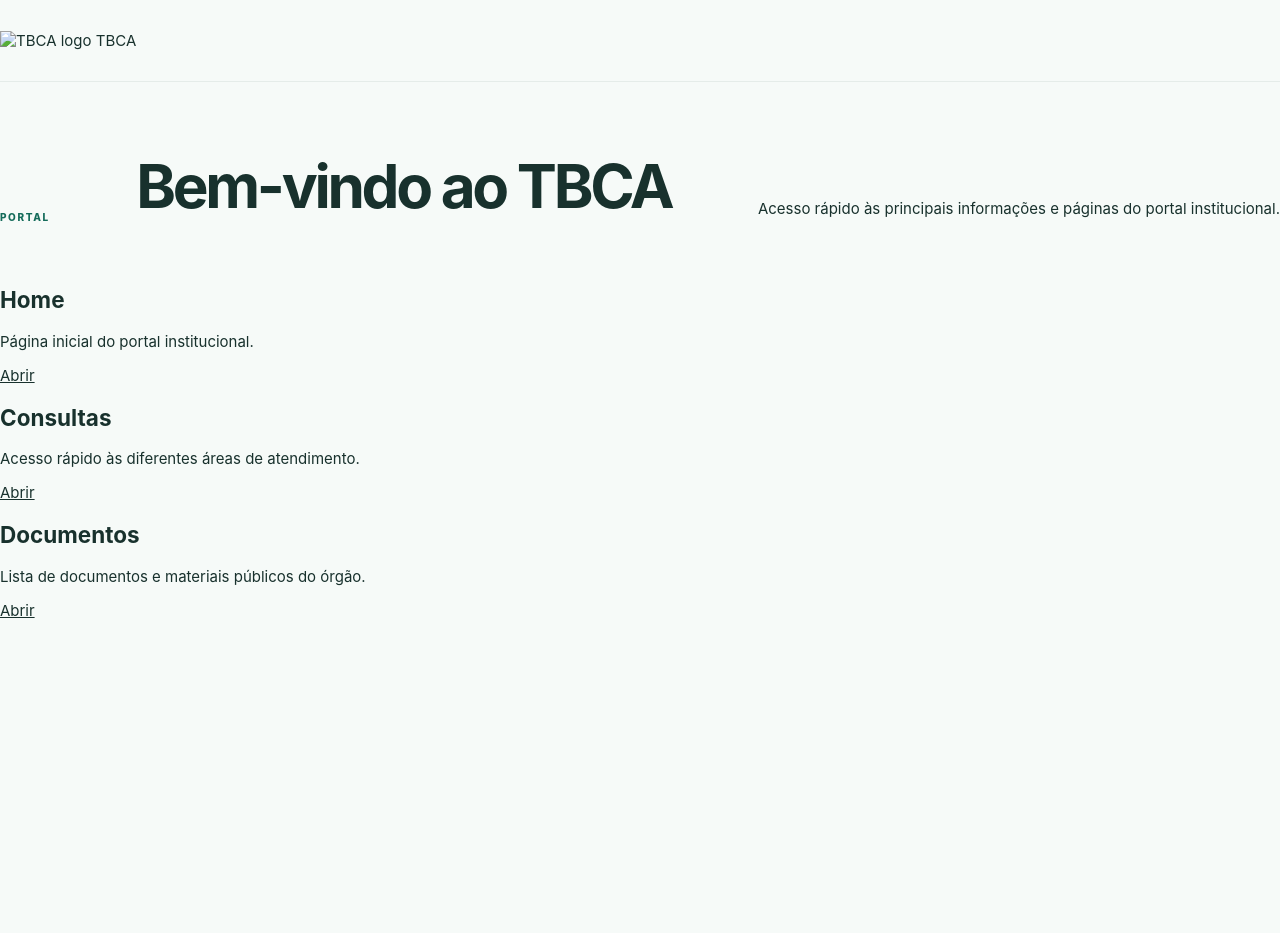
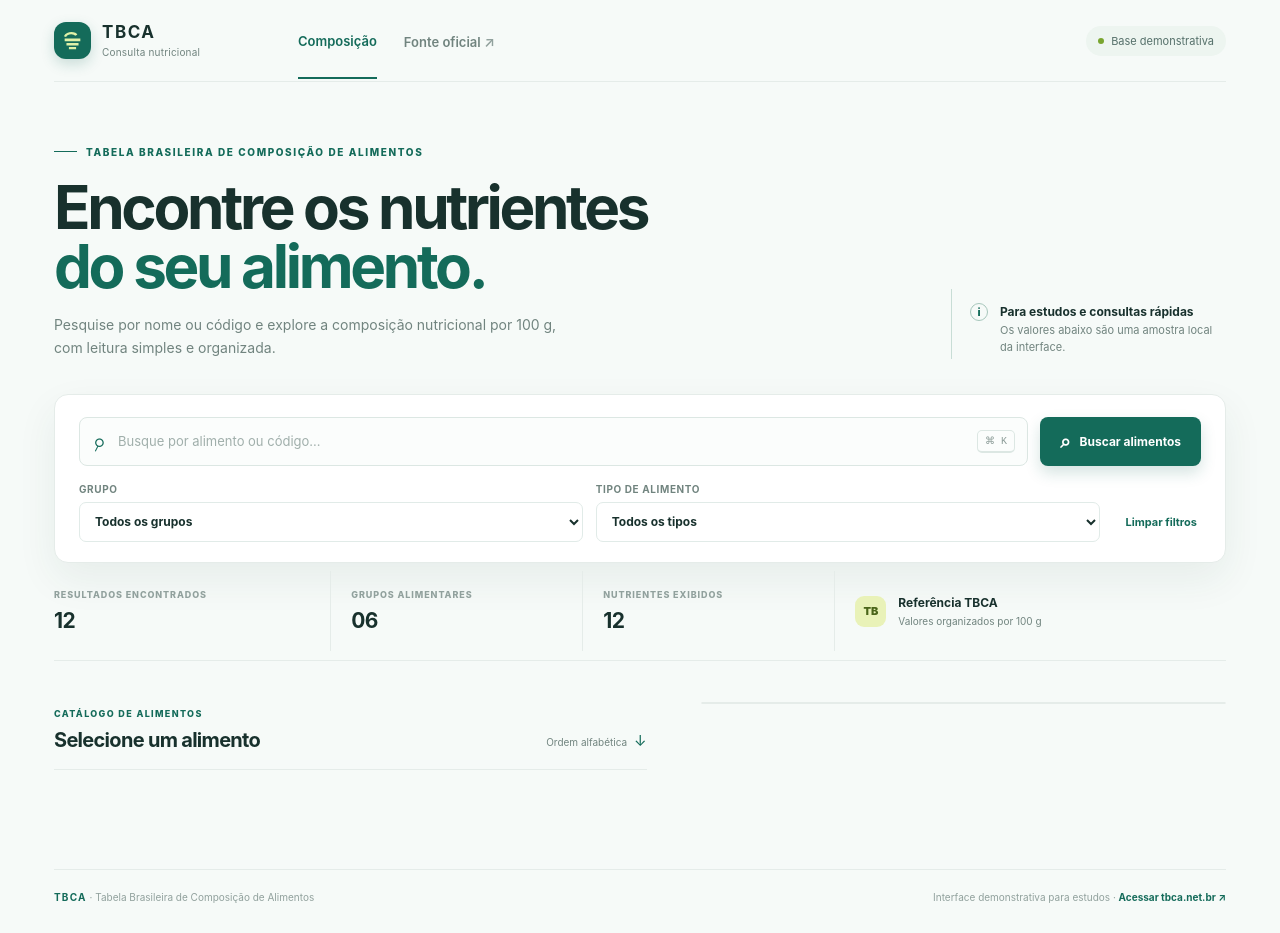
Before and after one commit to hgl23rj/foodplan, a website: page index.html in a window 1280 px wide. Before the commit the page ends 800 px from the top, so only its background shows below. Drawn offline with Linux system fonts and the light colour scheme; no server answers.

Commit message:
Add files via upload

```diff
--- a/index.html
+++ b/index.html
@@ -1,33 +1,102 @@
-<!DOCTYPE html>
-<html lang="en">
+<!doctype html>
+<html lang="pt-BR">
   <head>
     <meta charset="UTF-8" />
     <meta name="viewport" content="width=device-width, initial-scale=1.0" />
-    <title>TBCA Web</title>
-    <link rel="stylesheet" href="./styles.css">
-<script src="./app.js" type="module"></script>
-
+    <meta name="theme-color" content="#146b5a" />
+    <meta name="description" content="Consulta visual de composição de alimentos inspirada na TBCA." />
+    <title>TBCA — Consulta nutricional</title>
+    <link rel="stylesheet" href="/styles.css" />
   </head>
   <body>
-    <header class="topbar">
-      <div class="brand-wrap">
-        <img id="brand-logo" alt="TBCA logo" />
-        <span class="brand-name">TBCA</span>
-      </div>
-    </header>
+    <div class="app-shell">
+      <header class="topbar">
+        <a class="brand" href="#top" aria-label="TBCA Consulta nutricional">
+          <span class="brand-mark" aria-hidden="true">
+            <svg viewBox="0 0 32 32" role="img"><path d="M8.5 5.7c3.6-2 7.8-2.1 11.5-.4 1.2.5 2.1 1.4 2.7 2.6l-3 1.5a5.4 5.4 0 0 0-2-1.4c-2.6-1.1-5.5-.9-7.9.4-1.2.6-2.1 1.6-2.7 2.8L4 10.1a8.6 8.6 0 0 1 4.5-4.4Z"/><path d="M5.1 13.1h21.8v4.1H5.1zM7.6 19.4h16.8v3.5H7.6zM11 25h10v3.2H11z"/></svg>
+          </span>
+          <span><strong>TBCA</strong><small>Consulta nutricional</small></span>
+        </a>
+        <nav class="topnav" aria-label="Navegação principal">
+          <a class="nav-link active" href="#consulta">Composição</a>
+          <a class="nav-link" href="https://www.tbca.net.br/base-dados/composicao_alimentos_calculaveis.php" target="_blank" rel="noreferrer">Fonte oficial <span aria-hidden="true">↗</span></a>
+        </nav>
+        <span class="status-pill"><span class="status-dot"></span>Base demonstrativa</span>
+      </header>
 
-    <main class="page">
-      <section class="hero">
-        <p class="eyebrow">Portal</p>
-        <h1>Bem-vindo ao TBCA</h1>
-        <p class="lead">
-          Acesso rápido às principais informações e páginas do portal institucional.
-        </p>
-      </section>
+      <main id="top">
+        <section class="hero" id="consulta">
+          <div class="hero-copy">
+            <span class="eyebrow"><span class="eyebrow-line"></span> Tabela Brasileira de Composição de Alimentos</span>
+            <h1>Encontre os nutrientes<br /><em>do seu alimento.</em></h1>
+            <p>Pesquise por nome ou código e explore a composição nutricional por 100 g, com leitura simples e organizada.</p>
+          </div>
+          <div class="hero-note">
+            <span class="note-icon" aria-hidden="true">i</span>
+            <div><strong>Para estudos e consultas rápidas</strong><br />Os valores abaixo são uma amostra local da interface.</div>
+          </div>
+        </section>
 
-      <section id="app" class="content" aria-live="polite"></section>
-    </main>
+        <section class="search-card" aria-label="Filtros de consulta">
+          <div class="search-row">
+            <label class="search-input-wrap" for="search-input">
+              <span class="search-icon" aria-hidden="true">⌕</span>
+              <input id="search-input" type="search" placeholder="Busque por alimento ou código..." autocomplete="off" />
+              <kbd>⌘ K</kbd>
+            </label>
+            <button class="primary-button" id="search-button" type="button"><span aria-hidden="true">⌕</span> Buscar alimentos</button>
+          </div>
+          <div class="filter-row">
+            <label class="field-group">Grupo
+              <select id="group-filter">
+                <option value="all">Todos os grupos</option>
+                <option value="Frutas e derivados">Frutas e derivados</option>
+                <option value="Vegetais e derivados">Vegetais e derivados</option>
+                <option value="Cereais e derivados">Cereais e derivados</option>
+                <option value="Carnes e derivados">Carnes e derivados</option>
+                <option value="Leite e derivados">Leite e derivados</option>
+                <option value="Leguminosas e derivados">Leguminosas e derivados</option>
+              </select>
+            </label>
+            <label class="field-group">Tipo de alimento
+              <select id="type-filter">
+                <option value="all">Todos os tipos</option>
+                <option value="Alimento in natura">Alimento in natura</option>
+                <option value="Alimento processado">Alimento processado</option>
+                <option value="Preparação">Preparação</option>
+              </select>
+            </label>
+            <button class="clear-button" id="clear-button" type="button">Limpar filtros</button>
+          </div>
+        </section>
 
-    <script type="module" src="./app.js"></script>
+        <section class="overview-row" aria-label="Resumo da consulta">
+          <div><span class="overview-label">Resultados encontrados</span><strong id="result-count">12</strong></div>
+          <div><span class="overview-label">Grupos alimentares</span><strong>06</strong></div>
+          <div><span class="overview-label">Nutrientes exibidos</span><strong>12</strong></div>
+          <div class="overview-source"><span class="source-seal">TB</span><span><strong>Referência TBCA</strong><small>Valores organizados por 100 g</small></span></div>
+        </section>
+
+        <section class="content-grid">
+          <div class="results-column">
+            <div class="section-heading"><div><span class="eyebrow compact">CATÁLOGO DE ALIMENTOS</span><h2>Selecione um alimento</h2></div><span class="sort-label">Ordem alfabética <span aria-hidden="true">↓</span></span></div>
+            <div id="results-list" class="results-list" aria-live="polite"></div>
+            <div id="empty-state" class="empty-state" hidden>
+              <span class="empty-icon" aria-hidden="true">⌕</span>
+              <h3>Nenhum alimento encontrado</h3>
+              <p>Tente outro nome, código ou remova um dos filtros.</p>
+            </div>
+          </div>
+
+          <aside class="detail-panel" id="detail-panel" aria-live="polite"></aside>
+        </section>
+      </main>
+
+      <footer class="footer">
+        <p><strong>TBCA</strong> · Tabela Brasileira de Composição de Alimentos</p>
+        <p>Interface demonstrativa para estudos · <a href="https://www.tbca.net.br/" target="_blank" rel="noreferrer">Acessar tbca.net.br ↗</a></p>
+      </footer>
+    </div>
+    <script src="/app.js" type="module"></script>
   </body>
 </html>
```
